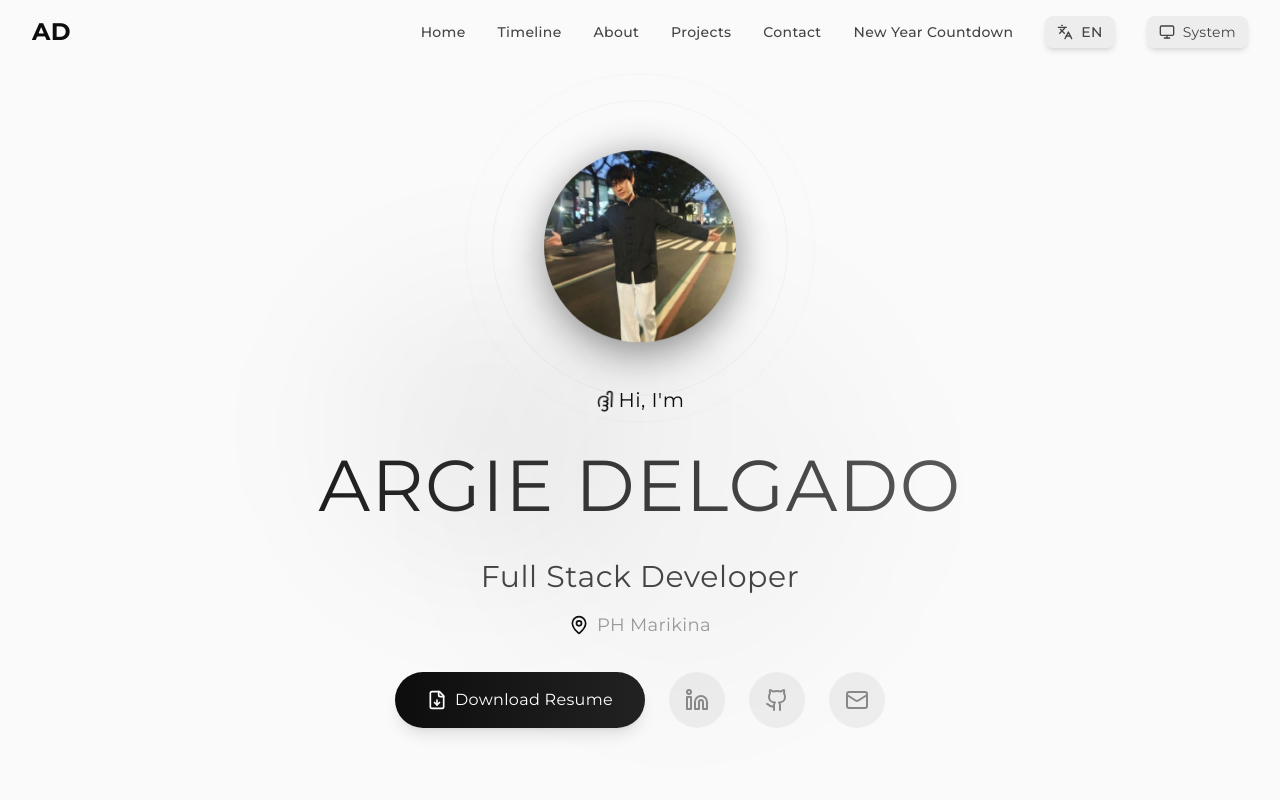
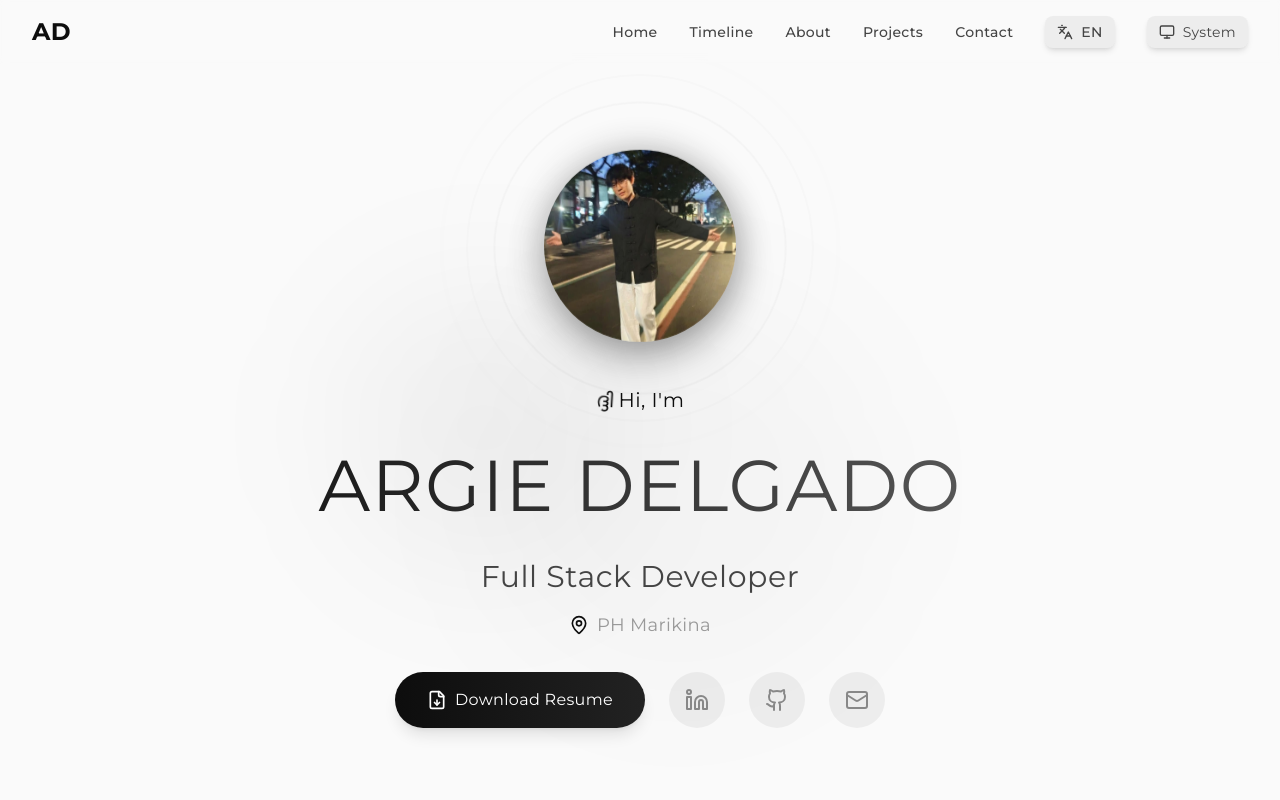
Before and after one commit to Koni-hub/My-Portfolio, a React (Vite) app: page / in a window 1280 px wide. Shown: the top 800 px of the page. Built offline with nearby package versions, Linux system fonts and the light colour scheme; what tailwindcss-animated would draw is missing.

Commit message:
refactor: update section padding and comment out NewYearCountdown component for layout adjustments

```diff
--- a/src/components/AboutMe.jsx
+++ b/src/components/AboutMe.jsx
@@ -63,7 +63,7 @@ const AboutMe = () => {
   return (
     <section
       id="about"
-      className="py-24 sm:py-16 lg:py-24 px-4 sm:px-6 min-h-screen flex items-center justify-center transition-colors duration-300"
+      className="py-16 sm:py-20 lg:py-28 px-4 sm:px-6 lg:px-8 min-h-screen flex items-center justify-center transition-colors duration-300"
       style={{
         backgroundColor: "var(--color-bg-section)",
         color: "var(--color-text-primary)",
--- a/src/components/Navbar.jsx
+++ b/src/components/Navbar.jsx
@@ -70,7 +70,7 @@ const Navbar = () => {
     { href: "#about", labelKey: "nav.about" },
     { href: "#projects", labelKey: "nav.projects" },
     { href: "#contact", labelKey: "nav.contact" },
-    { href: "#newyear", labelKey: "nav.newyear" },
+    // { href: "#newyear", labelKey: "nav.newyear" },
   ];
 
   const themeOptions = [
--- a/src/components/Projects.jsx
+++ b/src/components/Projects.jsx
@@ -150,7 +150,7 @@ const Projects = () => {
   return (
     <section
       id="projects"
-      className="py-12 lg:py-24 px-4 lg:px-6 min-h-screen transition-colors duration-300"
+      className="py-16 sm:py-20 lg:py-28 px-4 sm:px-6 lg:px-8 min-h-screen transition-colors duration-300"
       style={{ backgroundColor: "var(--color-bg-section)" }}
     >
       <div className="max-w-6xl mx-auto">
--- a/src/pages/Home.jsx
+++ b/src/pages/Home.jsx
@@ -62,7 +62,7 @@ const Home = () => {
         <AboutMe />
         <Projects />
         <Contact />
-        <NewYearCountdown />
+        {/* <NewYearCountdown /> */}
         <Footer />
       </div>
     </div>
```
